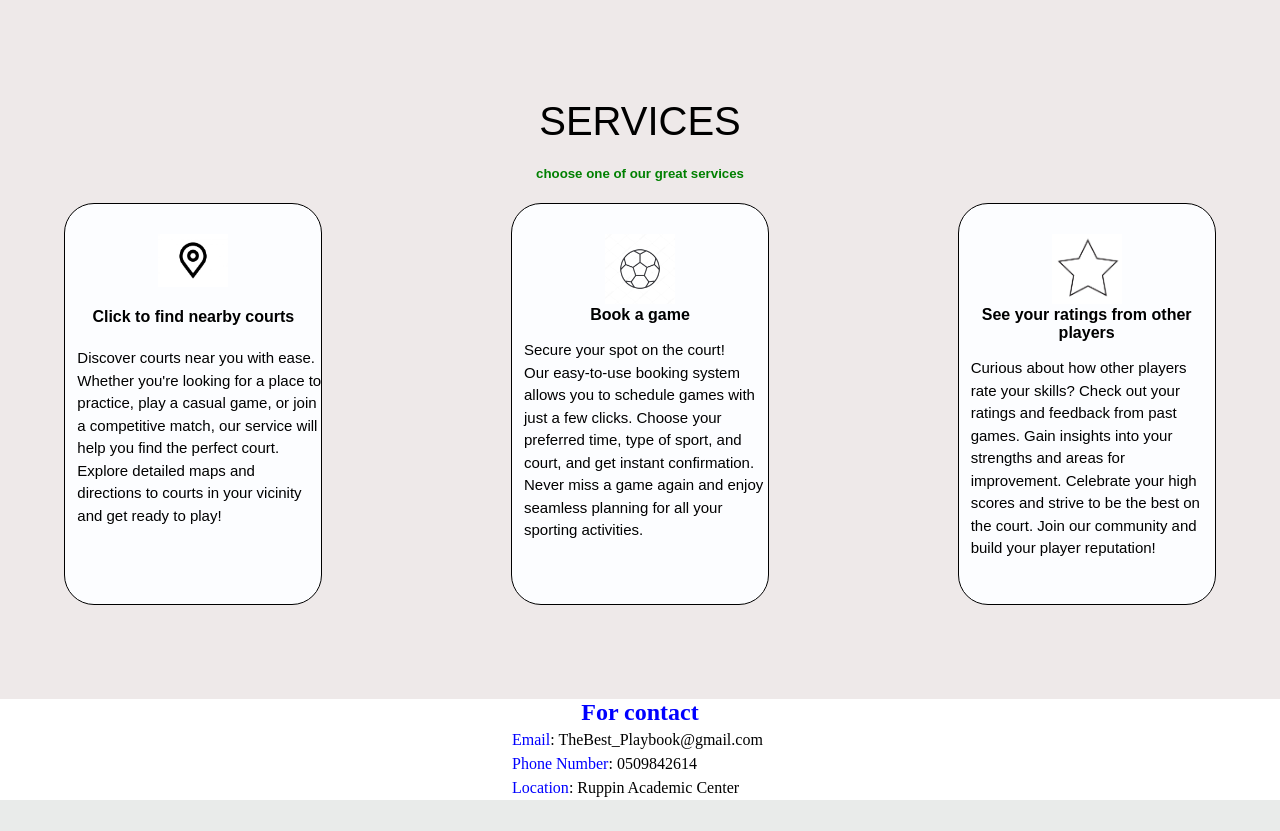
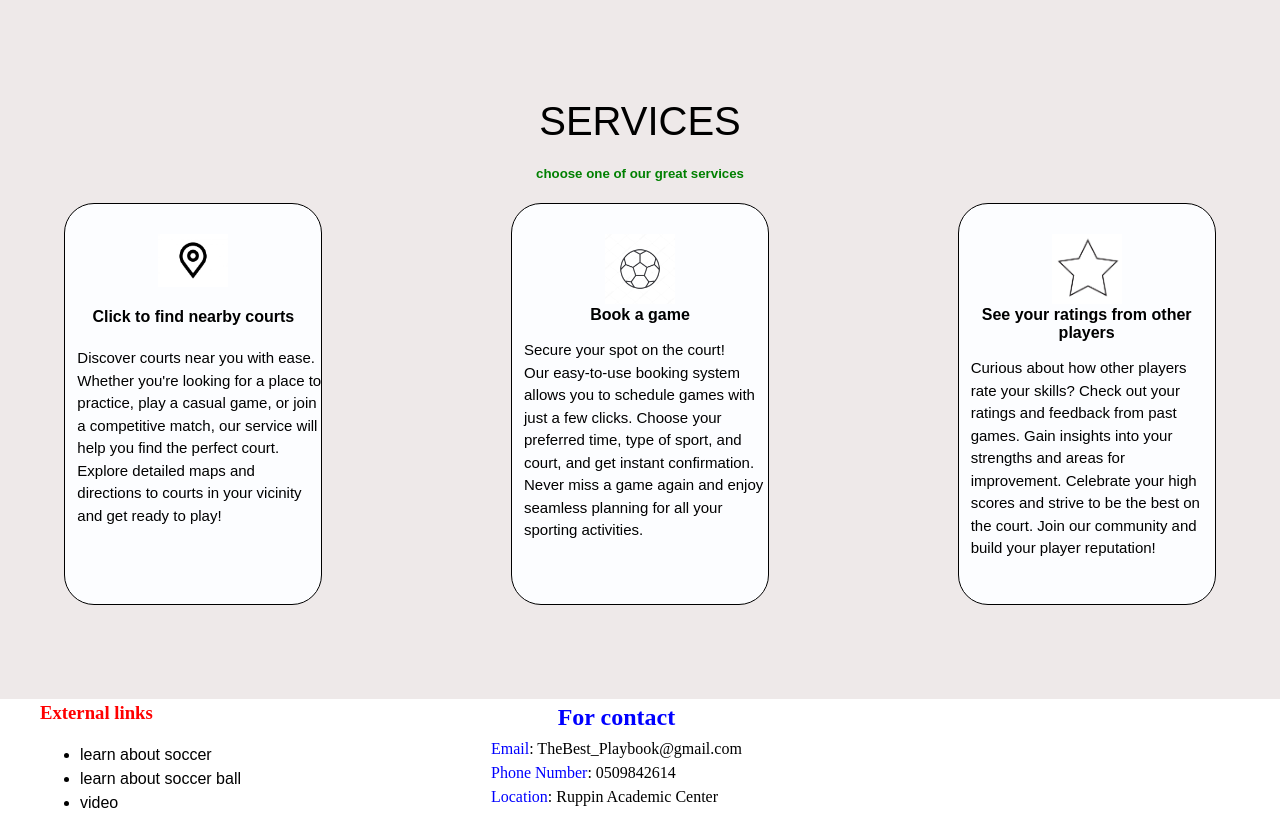
Before and after one commit to johnnoG/PlayBook, a PHP site: page /components/MainPage.html in a window 1280 px wide. Shown: the part 543-1374 px from the top of the page. Before the commit the page ends 1343 px from the top, so only its background shows below. Run offline with PHP 8.4, Linux system fonts and the light colour scheme.

Commit message:
main page

```diff
--- a/components/MainPage.html
+++ b/components/MainPage.html
@@ -109,10 +109,20 @@
       </div>
     </main>
     <fotter>
+      <div class="last-div">
+        <h3>External links</h3>
+        <ul>
+          <li><a href="https://en.wikipedia.org/wiki/Association_football">learn about soccer</a></li>
+          <li><a href="https://en.wikipedia.org/wiki/Ball_(association_football)">learn about soccer ball</a></li>
+          <li><a href="https://www.youtube.com/watch?v=HgSJdoO5CeI">video</a></li>
+        </ul>
+      </div>
+      <div class="contact">
       <h2>For contact</h2>
       <div><span>Email</span>: TheBest_Playbook@gmail.com</div>
       <div><span>Phone Number</span>: 0509842614</div>
       <div><span>Location</span>: Ruppin Academic Center</div>
+    </div>
     </fotter>
 
     <script src="../scripts/mainPage.js"></script>
--- a/styles/MainPage.css
+++ b/styles/MainPage.css
@@ -205,3 +205,19 @@ fotter >div{
         margin-top: 2px;
         margin-bottom: 0px;
     }
+
+    .last-div{
+      float: left;
+      margin-left: 40px;
+
+    }
+    .contact{
+        float: left;
+        margin-left: 250px ;
+    }
+
+    .last-div >h3{
+        color:red;
+        margin-top: 0px;
+        margin-bottom: 0px;
+    }
```
Also changed, not shown: components/sign-up.html (+13 -9 lines).
